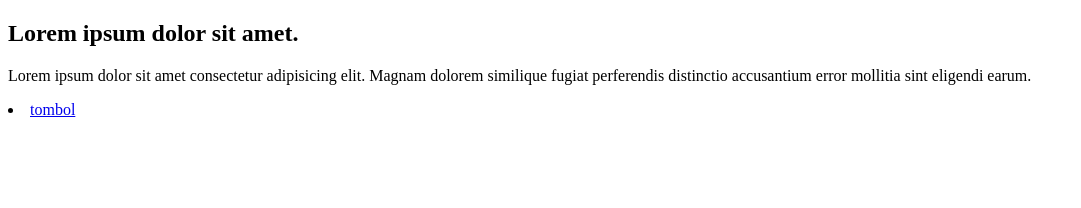
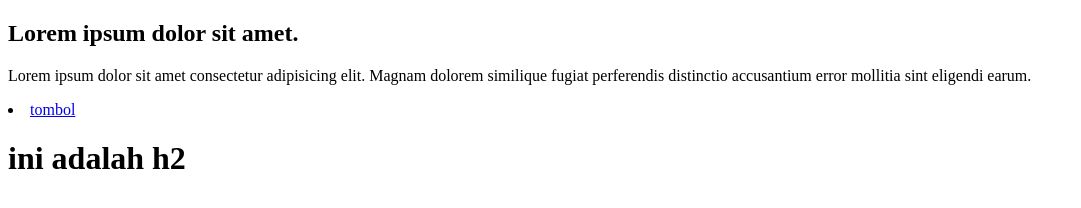
Before and after one commit to zakkimusthofa/belajar-git-2, a plain HTML site: page index.html in a window 1280 px wide. Shown: the whole page, without its empty margins (0-1081 px from the left). Drawn offline with Linux system fonts and the light colour scheme.

Commit message:
=menambahkan h1 tapi h2

```diff
--- a/index.html
+++ b/index.html
@@ -12,6 +12,7 @@
     <p>Lorem ipsum dolor sit amet consectetur adipisicing elit. Magnam dolorem similique fugiat perferendis distinctio
         accusantium error mollitia sint eligendi earum.</p>
     <li><a href="/">tombol</a></li>
+    <h1>ini adalah h2</h1>
 </body>
 
 </html>
```
